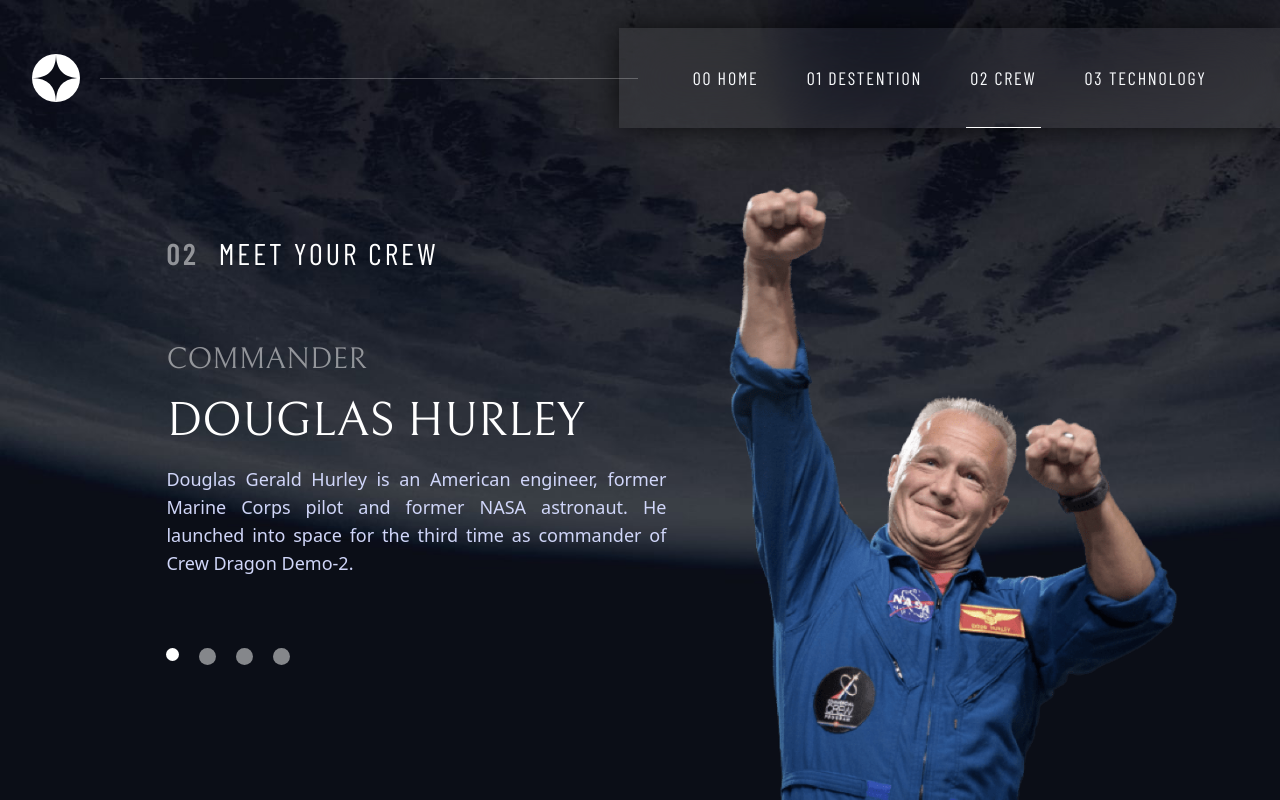
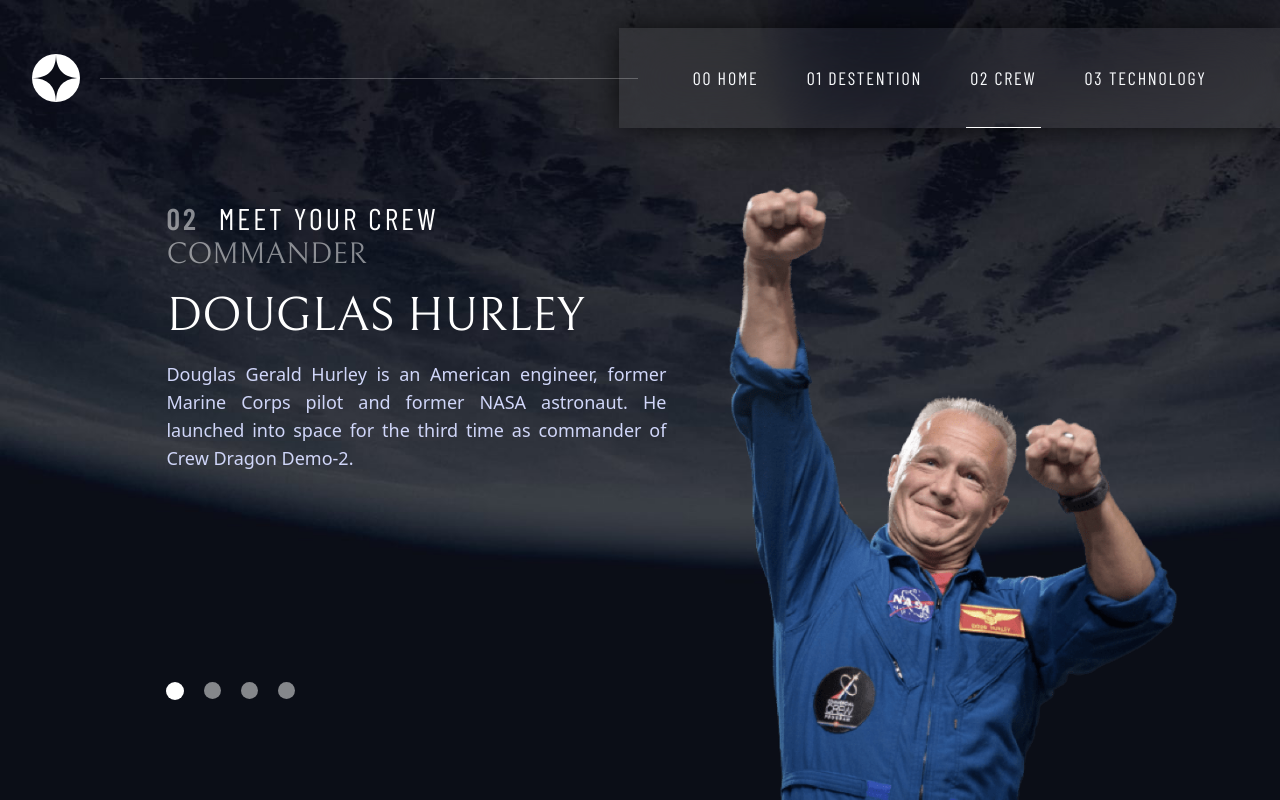
Before and after one commit to MahdiSadeghi26/Space-Toursim-multiPage, a Vue app: page /crew in a window 1280 px wide. Built offline with nearby package versions, Linux system fonts and the light colour scheme.

Commit message:
md size optimized

```diff
--- a/src/style.css
+++ b/src/style.css
@@ -16,8 +16,8 @@
   @apply border-white border-b-2;
 }
 .crewButton{
-  @apply rounded-full   xl:w-[17px] xl:h-[17px] lg:w-[15px] lg:h-[15px] bg-white bg-opacity-50
+  @apply rounded-full   xl:w-[17px] xl:h-[17px] md:w-[15px] md:h-[15px] bg-white bg-opacity-50
 }
 .crewButtonActive{
-  @apply bg-white bg-opacity-100  lg:w-[13px] lg:h-[13.5px]
+  @apply bg-white bg-opacity-100 xl:w-[18px] xl:h-[18px]  md:w-[15px] md:h-[15px]
 }
--- a/src/views/Crew/CrewApp.vue
+++ b/src/views/Crew/CrewApp.vue
@@ -7,26 +7,26 @@
         <!-- navbar -->
         <!-- content navbar -->
         <NavMenu></NavMenu>
-        <div class="lg:max-w-[65%] lg:h-[70%] flex lg:mt-10 justify-center  items-end lg:flex-row    ">
+        <div class="lg:max-w-[65%] md:w-11/12 md:h-[400px] md:m-auto lg:m-0 lg:h-[70%] flex lg:mt-10 justify-center  lg:items-end lg:flex-row    ">
             <!-- (left) title and descripiton + carousel -->
-            <div class="flex flex-col justify-around w-[60%]  lg:h-[500px]">
+            <div class="flex flex-col lg:justify-around md:items-center lg:items-start  lg:w-[60%] md:w-full   lg:h-[500px]">
                 <!-- title -->
-                <div class="w-full"><span
-                        class=" text-white text-opacity-50 tracking-widest font-BarlowSemiBold lg:text-3xl lg:mr-5 ">02</span>
+                <div class="w-full md:text-center lg:text-start"><span
+                        class=" text-white text-opacity-50 tracking-widest font-BarlowSemiBold md:text-3xl md:mr-5 ">02</span>
                     <p class="text-white inline font-BarlowRegular text-3xl tracking-widest">MEET YOUR CREW</p>
                 </div>
                 <!-- desc -->
-                <div class="flex lg:gap-5 flex-col lg:w-full">
+                <div class="flex md:gap-5 flex-col lg:w-full md:text-center lg:items-start md:items-center">
                     <!-- grade or post -->
-                    <p class="text-white text-opacity-50 text-3xl font-BellefairRegular uppercase">Commander</p>
+                    <p class="text-white text-opacity-50 text-3xl font-BellefairRegular uppercase md:mt-5 lg:mt-0">Commander</p>
                     <p class="uppercase font-BellefairRegular text-white 2xl:text-6xl xl:text-5xl lg:text-4xl ">Douglas Hurley</p>
                     <!-- description -->
-                    <p class="text-[#d0d6f9] lg:text-lg text-justify xl:w-[500px] lg:w-full">Douglas Gerald Hurley is an American
+                    <p class="text-[#d0d6f9] lg:text-lg text-justify lg:w-[500px] md:w-1/2 ">Douglas Gerald Hurley is an American
                         engineer, former Marine Corps pilot and former NASA astronaut.
                         He launched into space for the third time as commander of Crew Dragon Demo-2.</p>
                 </div>
                 <!-- buttons -->
-                <div class="flex lg:gap-5">
+                <div class="flex md:gap-5 md:mt-5 lg:mt-auto">
                     <button class="crewButton crewButtonActive"></button>
                     <button class="crewButton"></button>
                     <button class="crewButton"></button>
@@ -34,6 +34,6 @@
                 </div>
             </div>
         </div>
-        <div class="absolute 2xl:right-[20%] bottom-0 xl:right-[8%] xl:w-[450px] lg:right-[5%] lg:w-[400px]  "><img src="/images/crew/image-douglas-hurley.png" alt=""></div>
+        <div class="absolute 2xl:right-[20%] bottom-0 xl:right-[8%] xl:w-[450px] lg:right-[5%] lg:w-[400px] md:w-[320px] md:right-[5%]  "><img src="/images/crew/image-douglas-hurley.png" alt=""></div>
     </div>
 </template>
```
